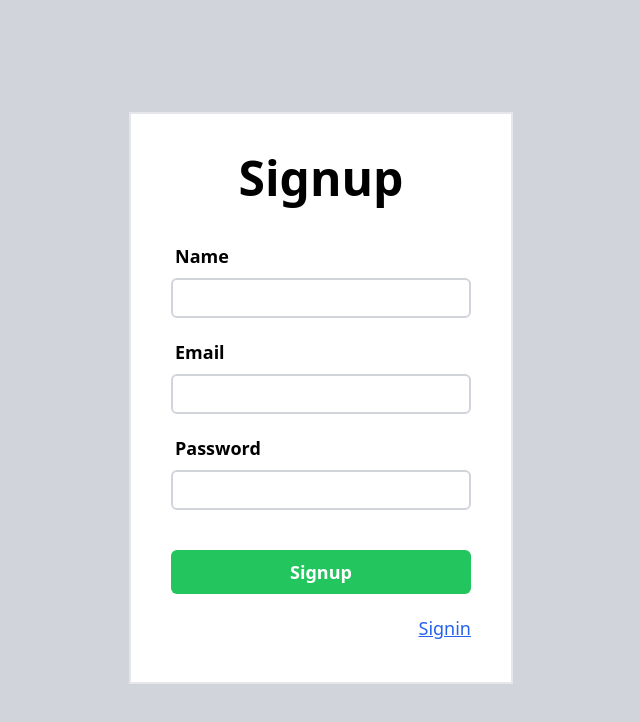
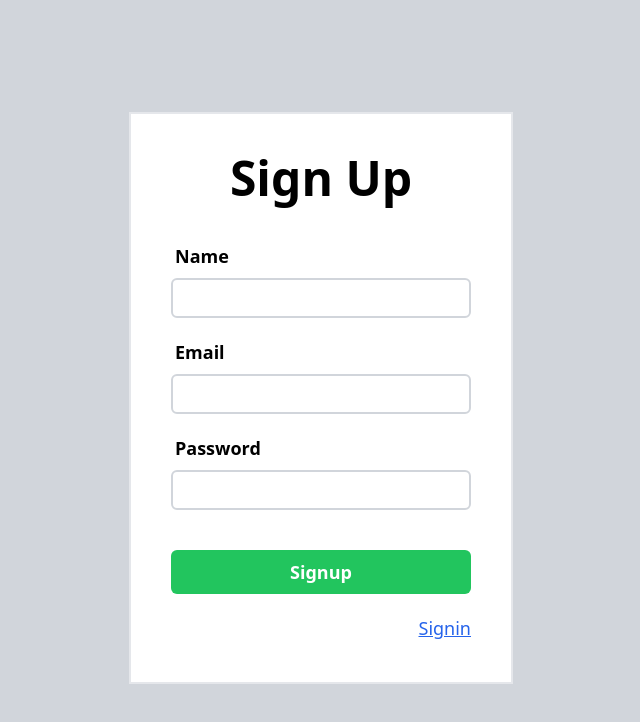
Before and after one commit to Nziza-Prince/fullstacktodoapp, a React (Vite) app in the folder myTodoApp/: page /register in a window 1280 px wide. Shown: the top 722 px of the page, without its empty margins (319-959 px from the left). Built offline with nearby package versions, Linux system fonts and the light colour scheme; no server answers.

Commit message:
fixed the Sign Un

```diff
--- a/myTodoApp/src/components/Register.jsx
+++ b/myTodoApp/src/components/Register.jsx
@@ -30,7 +30,7 @@ const Register = () => {
   return (
     <div className='flex justify-center align-middle p-20'>
      <form action="" onSubmit={handleSubmit} className='border-2 inline-block justify-center align-middle p-10 bg-white'>
-        <h1 className=' font-extrabold text-center text-5xl mb-10'>Signup</h1>
+        <h1 className=' font-extrabold text-center text-5xl mb-10'>Sign Up</h1>
         <div className='flex flex-col mb-5'>
             <label htmlFor="name" className='font-bold ml-1 mb-2 text-lg text-left'>Name</label>
             <input className='border-2 w-[300px] border-gray-300 h-10 rounded-md focus:outline-none indent-2 text-gray-600 text-md font-bold' type="text" name='name'
```
